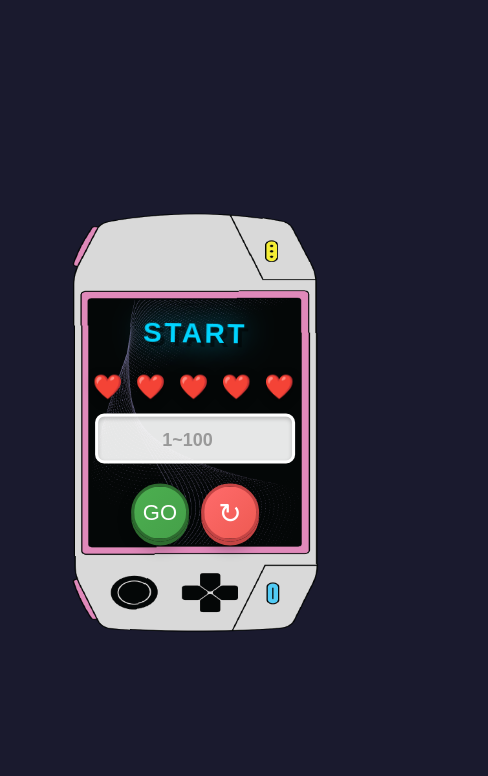
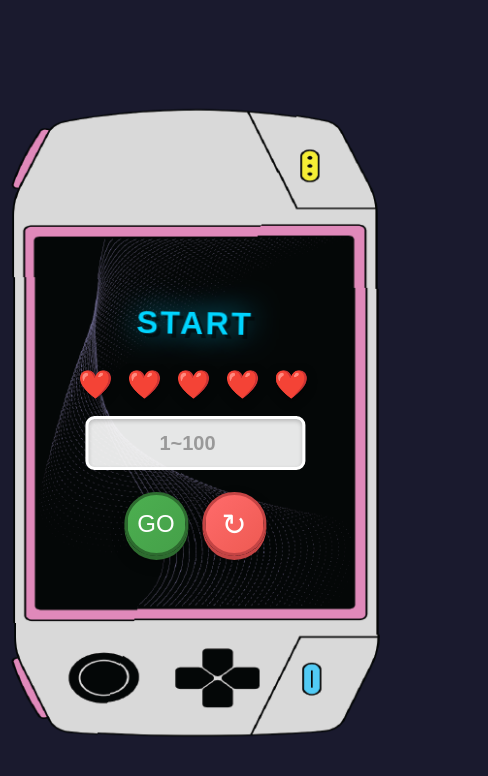
Before and after one commit to rammxe/numbergame, a plain HTML site: page index.html in a window 390 px wide. Both pictures are taken after a click on the button "▶ START". Shown: the whole page, 488 px wide, since content can reach past the window. Drawn offline with Linux system fonts and the light colour scheme; a web font is replaced by a local one.

Commit message:
게임배경 크기 키우기

```diff
--- a/css/style.css
+++ b/css/style.css
@@ -408,10 +408,12 @@ body {
 
   .game-background-mobile {
     display: block;
+    transform: scale(1.5);
+    transform-origin: center;
   }
 
   #gameContent {
-    width: 62%;
+    width: 88%;
     padding: 0 8px;
   }
 
@@ -421,15 +423,15 @@ body {
   }
 
   #startScreen h1 {
-    font-size: 2.5rem;
+    font-size: 3rem;
     line-height: 1.1;
     text-shadow: 2px 2px 0px rgba(0, 212, 255, 0.6),
       -2px -2px 0px rgba(255, 107, 214, 0.6);
   }
 
   .pixel-button {
-    font-size: 20px;
-    padding: 11px 34px;
+    font-size: 22px;
+    padding: 13px 38px;
     border: 3px solid #003d66;
     border-radius: 11px;
     box-shadow: 0 4px 0 #0066cc, 0 7px 14px rgba(0, 0, 0, 0.4);
@@ -453,36 +455,36 @@ body {
   }
 
   #game-text {
-    font-size: 28px;
-    min-height: 62px;
+    font-size: 32px;
+    min-height: 70px;
     text-shadow: 3px 3px 0px rgba(0, 0, 0, 0.5),
       0 0 28px rgba(255, 255, 255, 0.5);
     letter-spacing: 2.5px;
   }
 
   #chance {
-    font-size: 24px;
+    font-size: 28px;
     letter-spacing: clamp(3px, 0.8vw, 5px);
-    margin: 8px 0;
+    margin: 10px 0;
   }
 
   .inputArea {
     max-width: 100%;
     gap: 0;
-    margin: 13px auto 10px;
+    margin: 15px auto 12px;
   }
 
   #inputNumber {
     width: 100%;
-    max-width: 200px;
-    height: 50px;
-    font-size: 20px;
+    max-width: 220px;
+    height: 54px;
+    font-size: 22px;
     border-radius: 9px;
     padding: 0 9px;
   }
 
   #inputNumber::placeholder {
-    font-size: 18px;
+    font-size: 20px;
   }
 
   .go-button,
@@ -492,18 +494,18 @@ body {
 
   .button-container {
     display: flex;
-    gap: 12px;
+    gap: 14px;
     justify-content: center;
     align-items: center;
-    margin-top: 20px;
+    margin-top: 22px;
   }
 
   .button-container .go-button-circle {
     display: flex;
-    width: 58px;
-    height: 58px;
+    width: 64px;
+    height: 64px;
     border-radius: 50%;
-    font-size: 22px;
+    font-size: 24px;
     padding: 0;
     align-items: center;
     justify-content: center;
@@ -530,10 +532,10 @@ body {
 
   .button-container .reset-button-circle {
     display: flex;
-    width: 58px;
-    height: 58px;
+    width: 64px;
+    height: 64px;
     border-radius: 50%;
-    font-size: 28px;
+    font-size: 30px;
     padding: 0;
     margin-top: 0;
     align-items: center;
@@ -568,6 +570,8 @@ body {
 
   .game-background-mobile {
     display: block;
+    transform: scale(1.3); /* 1.5배 확대 */
+    transform-origin: center;
   }
 
   #gameContent {
```
